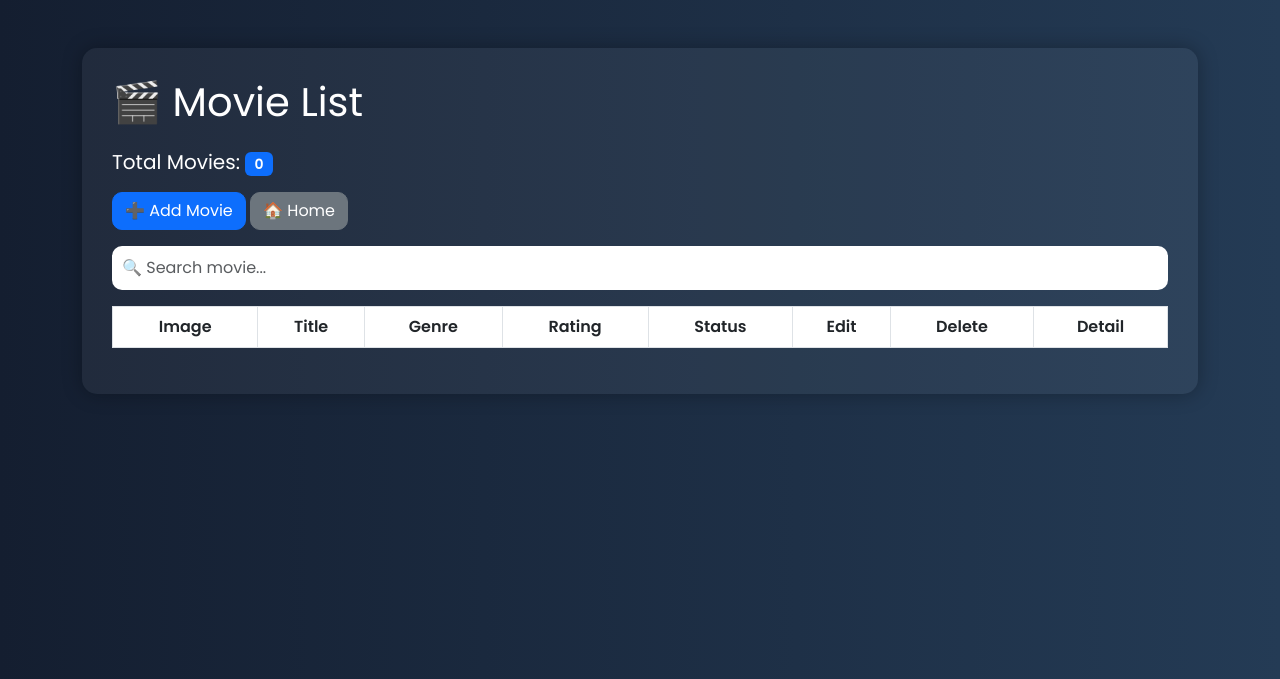
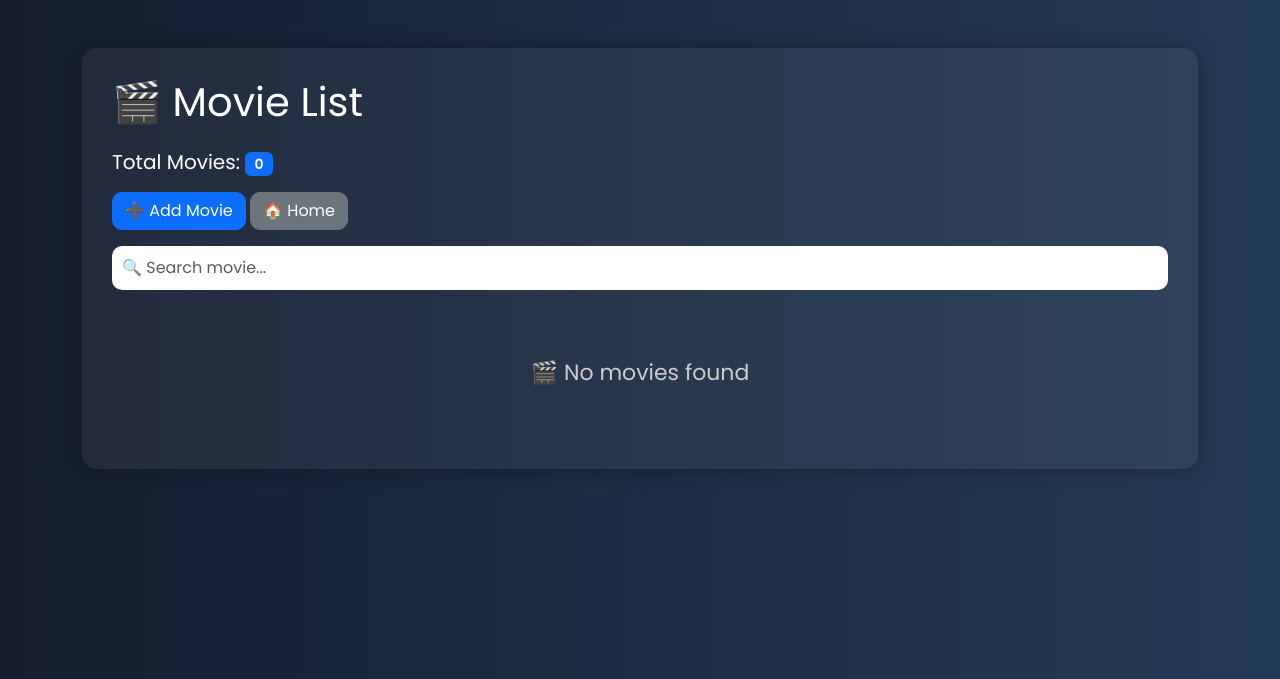
Before and after one commit to KorawanLeelertwongsakul/movie-tracker, a Flask app: template templates/movies.html in a window 1280 px wide. Shown: the top 679 px of the page. Run offline with Flask 3, Linux system fonts and the light colour scheme; the template is opened without the code that fills it, so the values that code supplies are empty.

Commit message:
Add no movies found message

```diff
--- a/templates/movies.html
+++ b/templates/movies.html
@@ -18,26 +18,19 @@
 body {
 
     font-family: 'Poppins', sans-serif;
-
     background: linear-gradient(to right, #141e30, #243b55);
-
     color: white;
 
 }
 
-
 .container-box {
 
     background: rgba(255,255,255,0.05);
-
     padding: 30px;
-
     border-radius: 15px;
-
     box-shadow: 0 0 20px rgba(0,0,0,0.3);
 
 }
-
 
 .table {
 
@@ -45,22 +38,11 @@ body {
 
 }
 
-
 .table thead {
 
     background-color: #0d6efd;
 
 }
-
-
-/* Hover effect ใหม่ */
-
-.table tbody tr:hover {
-
-    background-color: rgba(255,255,255,0.08);
-
-}
-
 
 .btn {
 
@@ -68,65 +50,51 @@ body {
 
 }
 
-
 .search-box {
 
     border-radius: 10px;
-
     border: none;
-
     padding: 10px;
 
 }
 
-
 img {
 
     border-radius: 10px;
-
     box-shadow: 0 0 10px black;
-
-    transition: 0.3s;
 
 }
 
+.badge{
 
-/* hover image */
-
-img:hover {
-
-    transform: scale(1.1);
+    font-size:14px;
 
 }
 
+.no-movie{
 
-.badge{
-
-font-size:14px;
+    text-align:center;
+    padding:50px;
+    font-size:22px;
+    color:#ccc;
 
 }
-
 
 </style>
 
 </head>
 
 
-
 <body>
 
 
-
 <div class="container mt-5">
-
 
 <div class="container-box">
 
 
 <h1 class="mb-4">
-
 🎬 Movie List
-
 </h1>
 
 
@@ -146,16 +114,11 @@ Total Movies:
 <!-- Buttons -->
 
 <a href="/add" class="btn btn-primary">
-
 ➕ Add Movie
-
 </a>
 
-
 <a href="/" class="btn btn-secondary">
-
 🏠 Home
-
 </a>
 
 
@@ -164,45 +127,33 @@ Total Movies:
 
 <form method="GET" action="/movies" class="mt-3 mb-3">
 
-
 <input type="text"
-
 name="search"
-
 placeholder="🔍 Search movie..."
-
 class="form-control search-box">
-
 
 </form>
 
 
 
+<!-- ✅ CHECK ถ้ามีหนัง -->
 
-<!-- Table -->
+{% if movies|length > 0 %}
+
 
 <table class="table table-bordered text-center align-middle">
-
-
 
 <thead>
 
 <tr>
 
 <th>Image</th>
-
 <th>Title</th>
-
 <th>Genre</th>
-
 <th>Rating</th>
-
 <th>Status</th>
-
 <th>Edit</th>
-
 <th>Delete</th>
-
 <th>Detail</th>
 
 </tr>
@@ -210,24 +161,17 @@ class="form-control search-box">
 </thead>
 
 
-
 <tbody>
-
-
 
 {% for movie in movies %}
 
 <tr>
 
-
-
 <td>
 
 {% if movie.image %}
 
-<img src="/static/uploads/{{ movie.image }}"
-
-width="80">
+<img src="/static/uploads/{{ movie.image }}" width="80">
 
 {% else %}
 
@@ -238,13 +182,11 @@ No Image
 </td>
 
 
-
 <td>
 
 {{ movie.title }}
 
 </td>
-
 
 
 <td>
@@ -254,7 +196,6 @@ No Image
 </td>
 
 
-
 <td>
 
 ⭐ {{ movie.rating }}/10
@@ -262,31 +203,24 @@ No Image
 </td>
 
 
-
 <td>
 
 {% if movie.rating|int >= 8 %}
 
 <span class="badge bg-success">
-
 Excellent
-
 </span>
 
 {% elif movie.rating|int >= 5 %}
 
 <span class="badge bg-warning text-dark">
-
 Good
-
 </span>
 
 {% else %}
 
 <span class="badge bg-danger">
-
 Bad
-
 </span>
 
 {% endif %}
@@ -294,69 +228,65 @@ Bad
 </td>
 
 
-
 <td>
 
 <a href="/edit/{{ movie.id }}"
-
 class="btn btn-warning btn-sm">
-
 Edit
-
 </a>
 
 </td>
 
 
-
 <td>
 
 <a href="/delete/{{ movie.id }}"
-
 class="btn btn-danger btn-sm"
-
 onclick="return confirm('Are you sure?')">
-
 Delete
-
 </a>
 
 </td>
 
 
-
 <td>
 
 <a href="/movie/{{ movie.id }}"
-
 class="btn btn-info btn-sm">
-
 Detail
-
 </a>
 
 </td>
-
 
 
 </tr>
 
 {% endfor %}
 
-
-
 </tbody>
-
-
 
 </table>
 
 
+{% else %}
+
+
+<!-- ✅ ถ้าไม่มีหนัง -->
+
+<div class="no-movie">
+
+🎬 No movies found
+
 </div>
+
+
+{% endif %}
+
 
 
 </div>
 
+</div>
 
 
 </body>
```
